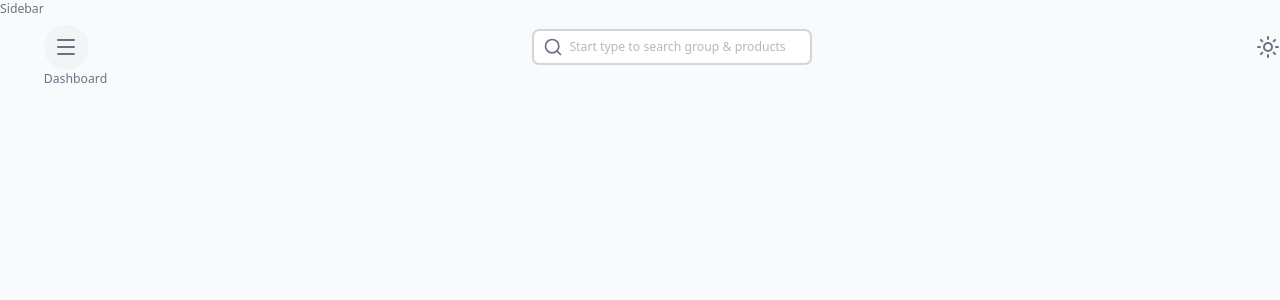
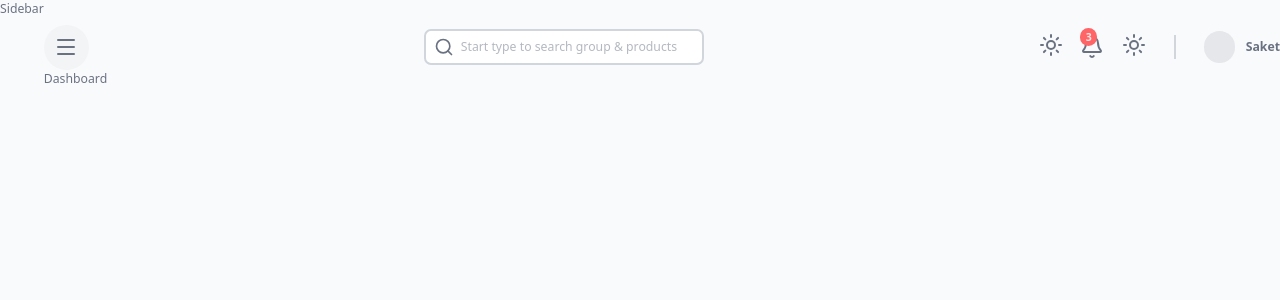
Before and after one commit to saketgoswami09/inventory, a Next.js app in the folder client/: page /dashboard in a window 1280 px wide. Shown: the top 300 px of the page. Built offline with nearby package versions, Linux system fonts and the light colour scheme.

Commit message:
feat: add Navbar with search, bell notification and user profile

```diff
--- a/client/app/(components)/Navbar/index.tsx
+++ b/client/app/(components)/Navbar/index.tsx
@@ -27,9 +27,29 @@ const Navbar = () => {
       {/* right side  */}
       <div className="flex justify-between items-center gap-5">
         <div className="hidden md:flex justify-between items-center gap-5 ">
-          <button>
-            <Sun className="cursor-pointer text-gray-500" size={24} />
-          </button>
+          <div>
+            <button>
+              <Sun className="cursor-pointer text-gray-500" size={24} />
+            </button>
+          </div>
+        </div>
+        <div className="relative ">
+          <Bell className="cursor-pointer text-gray-500" size={24} />
+          <span className="absolute -top-2 inline-flex items-center justify-center px-[0.4rem] py-1 text-xs font-semibold leading-none text-red-100 bg-red-400 rounded-full ">
+            3
+          </span>
+        </div>
+        <div className="hidden md:flex justify-between items-center gap-5">
+          <div>
+            <button>
+              <Sun className="cursor-pointer text-gray-500" size={24} />
+            </button>
+          </div>
+          <hr className="w-0 h-7 border border-solid border-l border-gray-300 mx-3" />
+          <div className="flex items-center gap-3 cursor-pointer">
+            <div className="w-9 h-9 rounded-full bg-gray-200" /> {/* avatar */}
+            <span className="font-semibold">Saket</span>
+          </div>
         </div>
       </div>
     </div>
```
